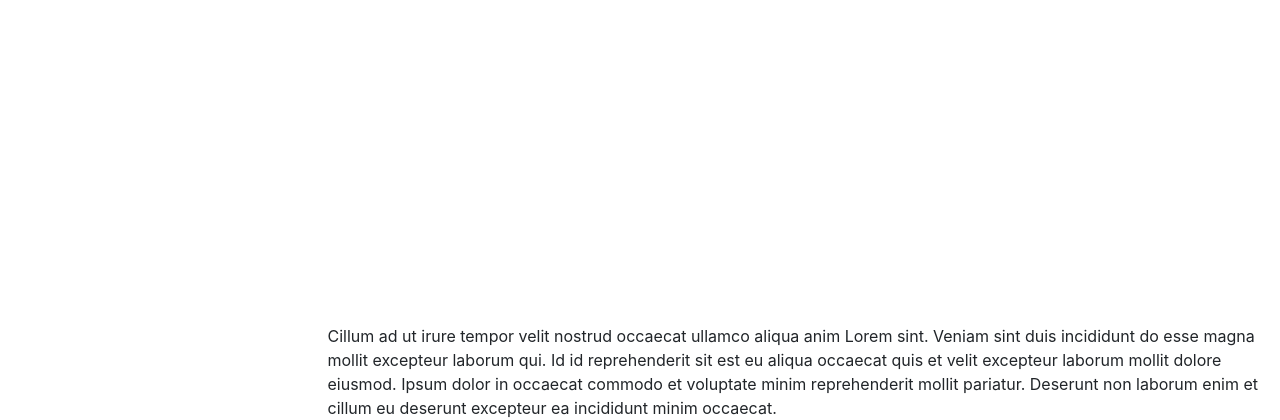
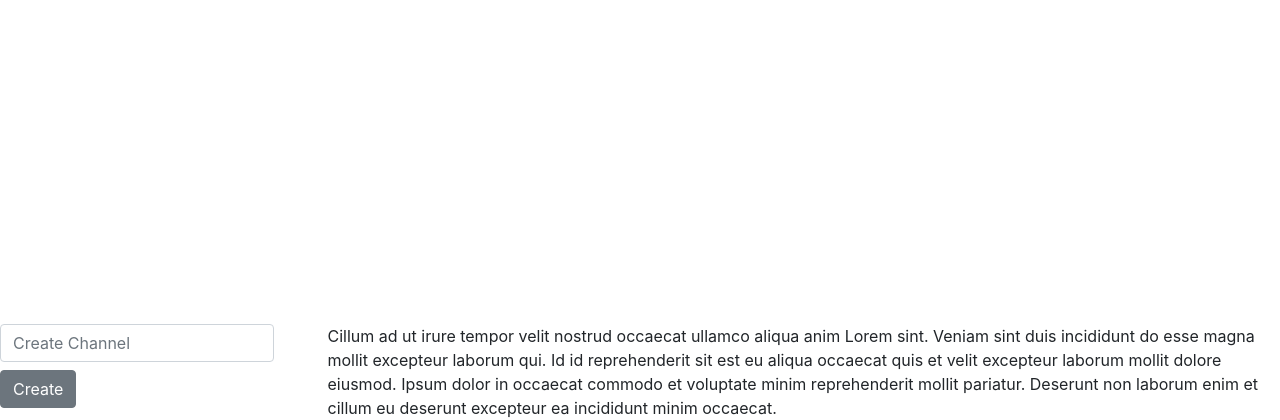
Before and after one commit to danialgagne/project2, a Flask app: page / in a window 1280 px wide. Shown: the part 476-896 px from the top of the page. Run offline with Flask 2, Linux system fonts and the light colour scheme; some libraries are stand-ins or nearby versions.

Commit message:
add input for creating new channel

```diff
--- a/templates/base.html
+++ b/templates/base.html
@@ -27,13 +27,21 @@
     <body>
         <form id="new-display-name">
             <div class="form-inline centered-form">
-                <input type="text" class="form-control mb-2" id="display-name"autofocus placeholder="Display Name">
+                <input type="text" class="form-control mb-2" id="display-name" autofocus placeholder="Display Name">
                 <button type="submit" class="btn btn-primary mb-2">Submit</button>
             </div>
         </form>
 
         <div class="row">
-            <div id="channels" class="col-3">
+            <div class="col-3">
+                <form id="new-channel-name">
+                    <div class="form-inline">
+                        <input type="text" class="form-control mb-2" id="channel-name" placeholder="Create Channel">
+                        <button type="submit" class="btn btn-secondary mb-2">Create</button>
+                    </div>
+                </form>
+                <div id="channels">
+                </div>
             </div>
             <div class="col-9">
                 Cillum ad ut irure tempor velit nostrud occaecat ullamco aliqua anim Lorem sint. Veniam sint duis incididunt do esse magna mollit excepteur laborum qui. Id id reprehenderit sit est eu aliqua occaecat quis et velit excepteur laborum mollit dolore eiusmod. Ipsum dolor in occaecat commodo et voluptate minim reprehenderit mollit pariatur. Deserunt non laborum enim et cillum eu deserunt excepteur ea incididunt minim occaecat.
```
Also changed, not shown: static/index.js (line endings or trailing spaces).
